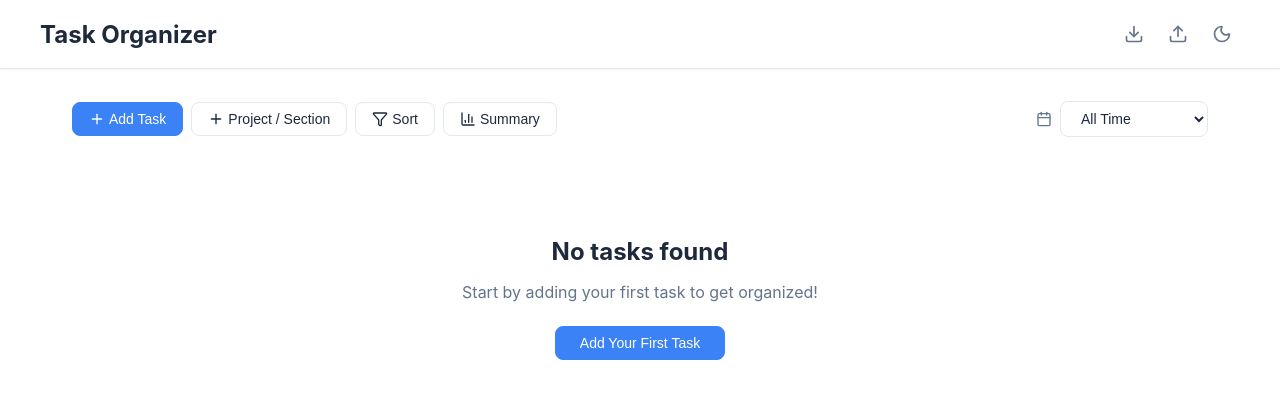
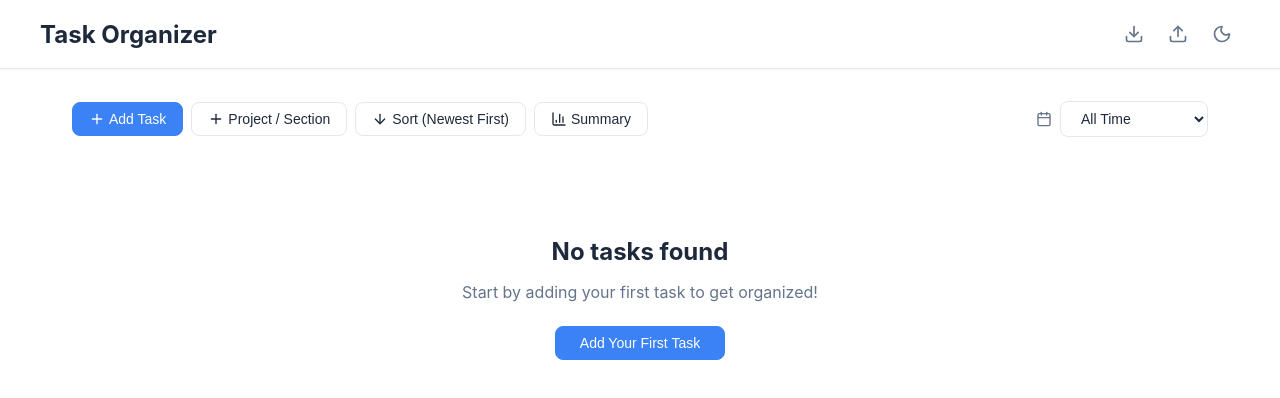
Before and after one commit to ManishJangid007/Worklog, a React (Create React App) app: page / in a window 1280 px wide. Shown: the top 398 px of the page. Built offline with nearby package versions, Linux system fonts and the light colour scheme.

Commit message:
Fix: ui issues

```diff
--- a/src/App.tsx
+++ b/src/App.tsx
@@ -157,6 +157,7 @@ function App() {
                         onSummary={handleSummary}
                         onDateFilter={handleDateFilter}
                         currentFilter={dateFilter}
+                        sortOrder={sortOrder}
                     />
 
                     <div className="tasks-container">
--- a/src/components/ActionRow.tsx
+++ b/src/components/ActionRow.tsx
@@ -1,5 +1,5 @@
 import React from 'react';
-import { Plus, Filter, BarChart3, Calendar } from 'lucide-react';
+import { Plus, Filter, BarChart3, Calendar, ArrowUpDown, ArrowUp, ArrowDown } from 'lucide-react';
 
 interface ActionRowProps {
     onAddTask: () => void;
@@ -8,6 +8,7 @@ interface ActionRowProps {
     onSummary: () => void;
     onDateFilter: (filter: 'all' | 'ytd' | 'mtd' | 'wtd' | 'custom') => void;
     currentFilter: string;
+    sortOrder: 'asc' | 'desc';
 }
 
 const ActionRow: React.FC<ActionRowProps> = ({
@@ -16,7 +17,8 @@ const ActionRow: React.FC<ActionRowProps> = ({
     onSort,
     onSummary,
     onDateFilter,
-    currentFilter
+    currentFilter,
+    sortOrder
 }) => {
     const handleFilterChange = (filter: 'all' | 'ytd' | 'mtd' | 'wtd' | 'custom') => {
         onDateFilter(filter);
@@ -34,8 +36,14 @@ const ActionRow: React.FC<ActionRowProps> = ({
                     Project / Section
                 </button>
                 <button className="action-button secondary" onClick={onSort}>
-                    <Filter size={16} />
-                    Sort
+                    {sortOrder === 'asc' ? (
+                        <ArrowUp size={16} />
+                    ) : sortOrder === 'desc' ? (
+                        <ArrowDown size={16} />
+                    ) : (
+                        <ArrowUpDown size={16} />
+                    )}
+                    Sort {sortOrder === 'asc' ? '(Oldest First)' : '(Newest First)'}
                 </button>
                 <button className="action-button secondary" onClick={onSummary}>
                     <BarChart3 size={16} />
```
